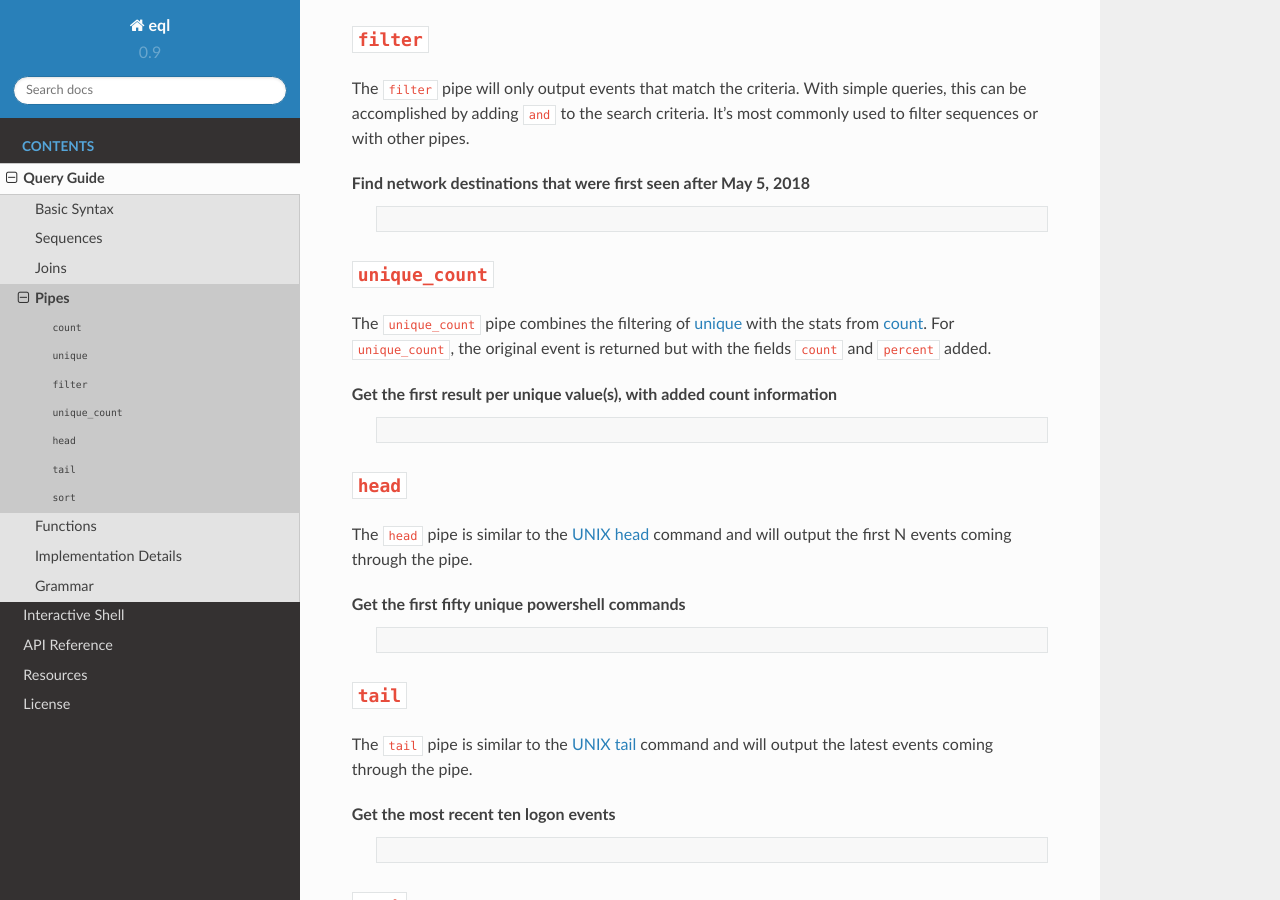
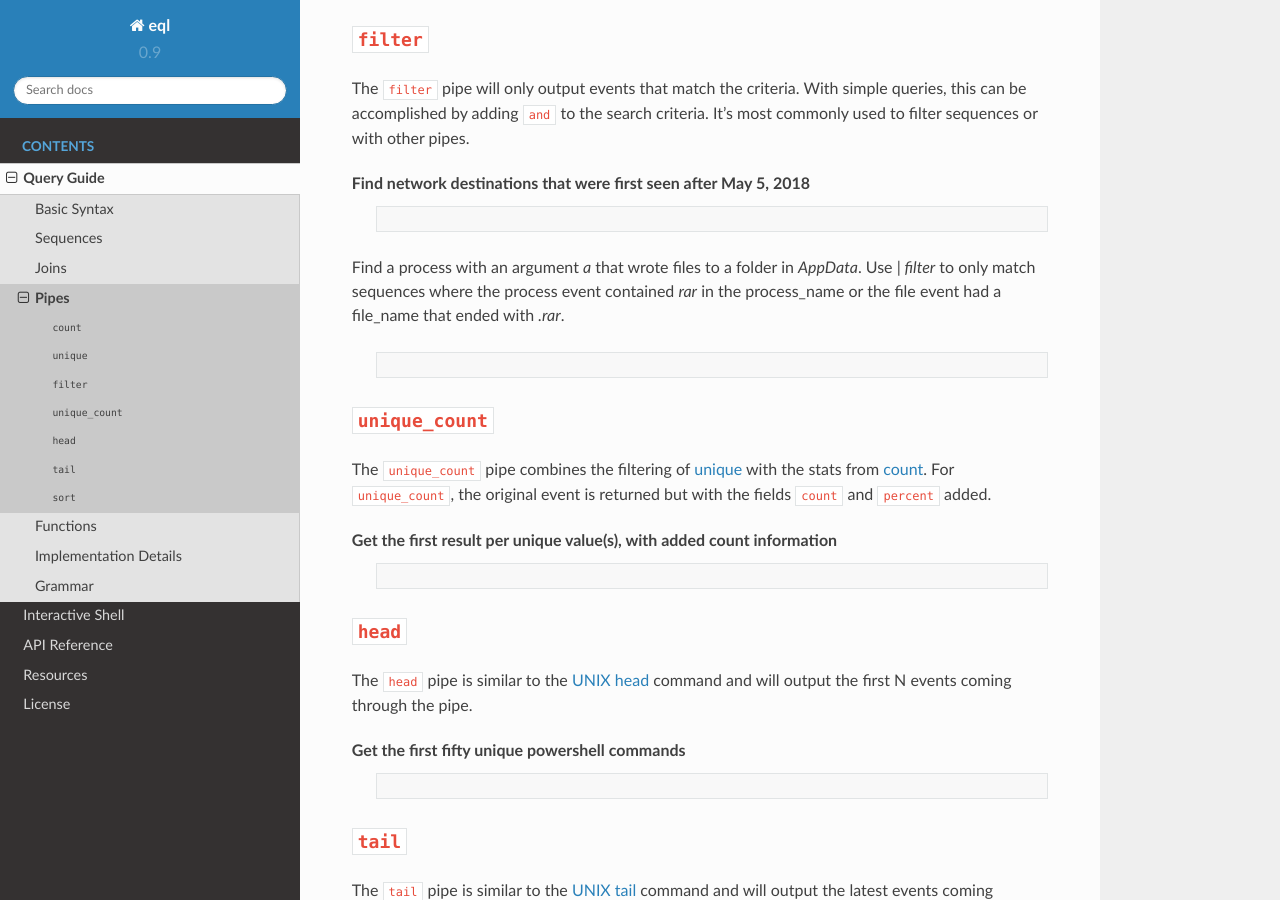
Before and after one commit to endgameinc/eql, a Sphinx documentation site: the page built from docs/query-guide/pipes.rst, in a window 1280 px wide and 900 px high, scrolled down 898 px. Built offline with Sphinx 7.4.7 and the Read the Docs theme 2.0.0, drawn with Linux system fonts in a browser that asks for light colours.

Commit message:
Add an example of filter with events[...] notation

```diff
--- a/docs/query-guide/pipes.rst
+++ b/docs/query-guide/pipes.rst
@@ -72,6 +72,16 @@ Find network destinations that were first seen after May 5, 2018
       | unique destination_address, destination_port
       | filter timestamp_utc >= "2018-05-01"
 
+
+Find a process with an argument `a` that wrote files to a folder in `AppData`. Use `| filter` to only match sequences where the process event contained `rar` in the process_name or the file event had a file_name that ended with `.rar`.
+
+  .. code-block:: eql
+
+      sequence by unique_pid
+        [process where command_line == "* a *"]
+        [file where file_path == "*\\AppData\\*"]
+      | filter events[0].process_name == "*rar*" or events[1].file_name == "*.rar"
+
 ``unique_count``
 ----------------
 The ``unique_count`` pipe combines the filtering of `unique`_ with the stats from `count`_. For ``unique_count``,
```
